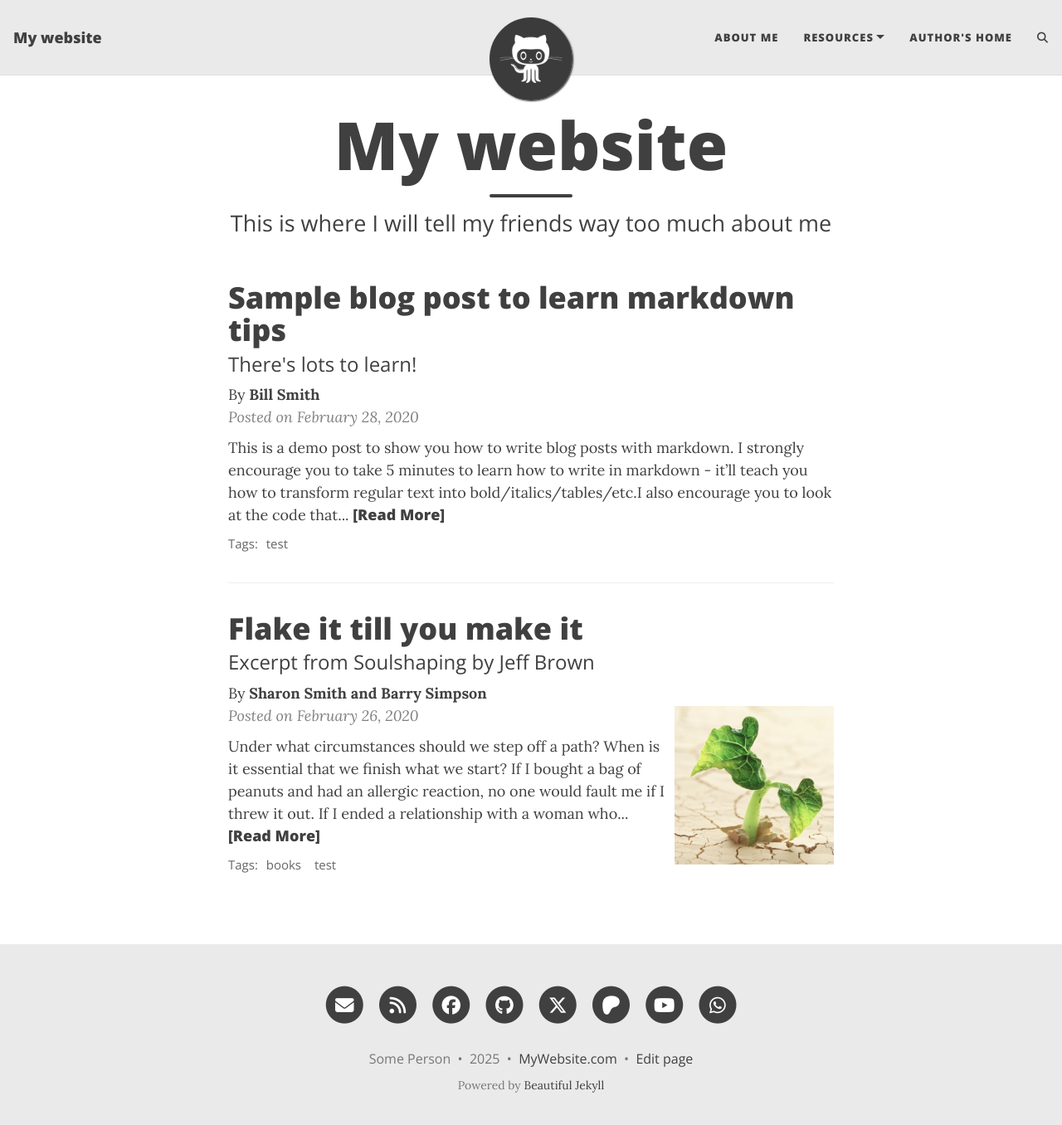
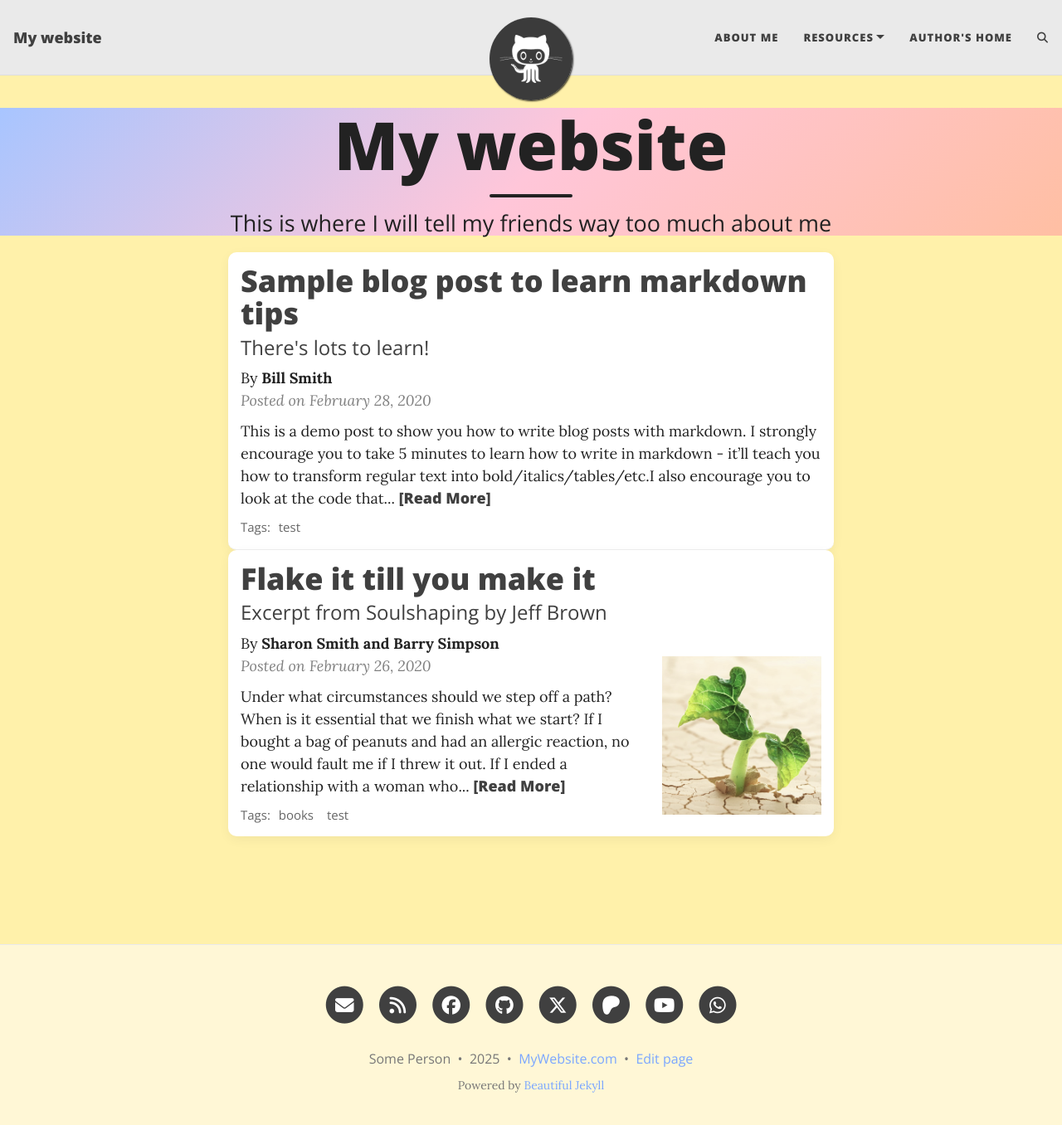
Before and after one commit to sciontho/sciontho.github.io, a Jekyll site: the page built from index.html, in a window 1280 px wide and 1369 px high. Shown: the top 1356 px of the window at 83% size. Built offline with Jekyll 4.4.1, drawn with Linux system fonts in a browser that asks for light colours; the list of posts is cut into pages by our own code; comment, search, counter and statistics services are not loaded.

Commit message:
Update beautifuljekyll.css
Changing colour scheme

```diff
--- a/assets/css/beautifuljekyll.css
+++ b/assets/css/beautifuljekyll.css
@@ -1124,3 +1124,99 @@ pre {
     display: inline-block;
   }
 }
+/* === Custom Pastel Science-Art Theme === */
+
+/* Base layout */
+body {
+  background-color: #FFF1AA; /* soft pastel yellow */
+  color: #222222; /* dark grey text */
+}
+
+/* Links */
+a,
+a:visited {
+  color: #7AA6FF; /* pastel blue */
+}
+
+a:hover,
+a:focus {
+  color: #FFBFA3; /* soft coral hover */
+  text-decoration: none;
+}
+
+/* Navbar */
+.navbar-default {
+  background-color: #FFF7D6; /* pale pastel yellow */
+  border-color: #F9E7A8;
+}
+
+.navbar-default .navbar-brand,
+.navbar-default .navbar-nav > li > a {
+  color: #444444;
+}
+
+.navbar-default .navbar-brand:hover,
+.navbar-default .navbar-nav > li > a:hover {
+  color: #FFBFA3; /* coral highlight */
+}
+
+/* Header (Jumbotron) */
+.intro-header {
+  /* pastel lavender → blush pink → soft coral gradient */
+  background: linear-gradient(
+    135deg,
+    #A8C5FF 0%,
+    #FFC6D9 50%,
+    #FFBFA3 100%
+  );
+  color: #222222;
+}
+
+.intro-header .page-heading h1,
+.intro-header .post-heading h1,
+.intro-header .site-heading h1 {
+  color: #222222;
+}
+
+.intro-header .page-heading .subheading,
+.intro-header .post-heading .subheading,
+.intro-header .site-heading .subheading {
+  color: #333333;
+}
+
+/* Buttons */
+.btn-primary {
+  background-color: #FFBFA3; /* soft coral */
+  border-color: #FFBFA3;
+  color: #222222;
+}
+
+.btn-primary:hover,
+.btn-primary:focus,
+.btn-primary:active {
+  background-color: #FF8F70; /* slightly deeper coral */
+  border-color: #FF8F70;
+  color: #222222;
+}
+
+/* Post Preview Cards */
+.post-preview {
+  border-radius: 10px;
+  padding: 15px;
+  background-color: #FFFFFF;
+  box-shadow: 0 4px 14px rgba(0, 0, 0, 0.05);
+}
+
+/* Footer */
+footer {
+  background-color: #FFF7D6; /* pale matching yellow */
+  color: #555555;
+}
+
+footer a {
+  color: #7AA6FF;
+}
+
+footer a:hover {
+  color: #FFBFA3; /* coral */
+}
```
